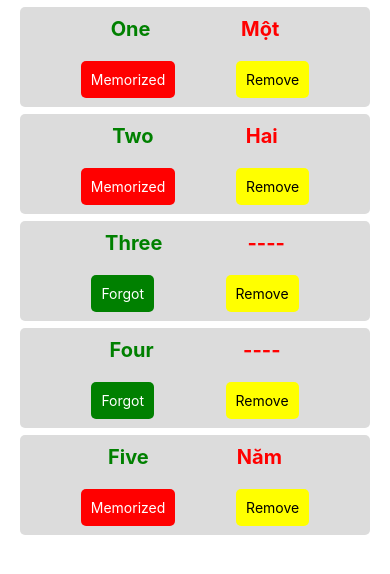
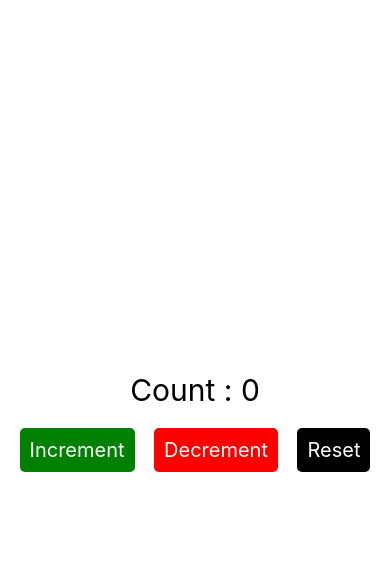
Before and after one commit to dotienanh77/firstapp, a React Native app: screen / in a window 390 px wide. Shown: the top 574 px of the page. Built offline with nearby package versions, Linux system fonts and the light colour scheme.

Commit message:
truyen method cho function

```diff
--- a/App.js
+++ b/App.js
@@ -14,9 +14,9 @@ export default class App extends Component {
       <SafeAreaView style={{flex: 1}}>
         {/* <Filter /> */}
         {/* <Main /> */}
-        <Word />
+        {/* <Word /> */}
         {/* <Form /> */}
-        {/* <Box /> */}
+        <Box />
         {/* <HiddenContent /> */}
       </SafeAreaView>
     );
--- a/src/components/Box.js
+++ b/src/components/Box.js
@@ -9,6 +9,7 @@ export default class Box extends Component {
       count: 0,
     };
   }
+  // dinh nghia thuoc tinh thay doi
   onIncrement = () => {
     this.setState({count: this.state.count + 1});
   };
@@ -26,9 +27,10 @@ export default class Box extends Component {
           Count : {this.state.count}
         </Text>
         <Child
+          // truyen tham so vao child de xu li (truyen vao props)
           onIncrement={this.onIncrement}
+          onDecrement={this.onDecrement}
           onReset={this.onReset}
-          onDecrement={this.onDecrement}
         />
       </View>
     );
--- a/src/components/Child.js
+++ b/src/components/Child.js
@@ -11,7 +11,7 @@ export default class Child extends Component {
           marginTop: 20,
         }}>
         <TouchableOpacity
-          onPress={() => this.props.onIncrement()}
+          onPress={() => this.props.onIncrement()} // child lay tham so de xu li
           style={{padding: 10, backgroundColor: 'green', borderRadius: 5}}>
           <Text style={{fontSize: 20, color: 'white'}}>Increment</Text>
         </TouchableOpacity>
@@ -22,8 +22,8 @@ export default class Child extends Component {
         </TouchableOpacity>
         <TouchableOpacity
           onPress={() => this.props.onReset()}
-          style={{padding: 10, backgroundColor: 'yellow', borderRadius: 5}}>
-          <Text style={{fontSize: 20, color: 'gray'}}>Reset</Text>
+          style={{padding: 10, backgroundColor: 'black', borderRadius: 5}}>
+          <Text style={{fontSize: 20, color: 'white'}}>Reset</Text>
         </TouchableOpacity>
       </View>
     );
```
